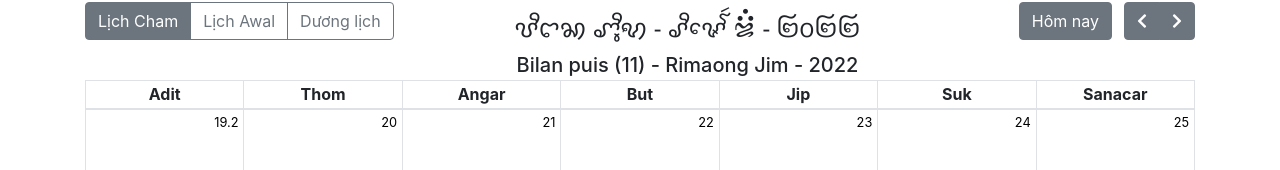
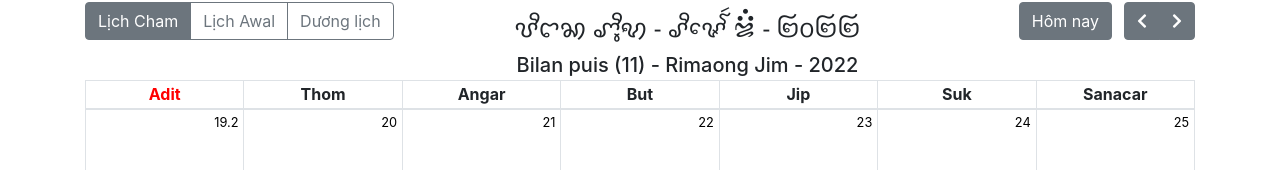
Before and after one commit to Tanginpantangin/sakawi-cham-web, a React (Create React App) app: page /#/ in a window 1280 px wide. Shown: the part 601-771 px from the top of the page. Built offline with nearby package versions, Linux system fonts and the light colour scheme.

Commit message:
update css

```diff
--- a/src/App.css
+++ b/src/App.css
@@ -14,10 +14,6 @@
     font-family: 'AkharTakai';
     font-size: 2rem;
     margin-bottom: 0;
-  }
-
-  .day-name {
-    text-align: center;
   }
 
   .gregory-date {
@@ -117,7 +113,6 @@
 
   .day-name {
     font-size: 0.5rem;
-    text-align: center;
   }
 
   .gregory-date {
@@ -244,6 +239,14 @@
   height: 10px;
 }
 
+.day-name {
+  text-align: center;
+}
+
+.day-name:first-child {
+  color: red;
+}
+
 @font-face {
   font-family: 'NotoSansCham';
   src: url('fonts/NotoSansCham-Regular.woff') format('woff');
```
